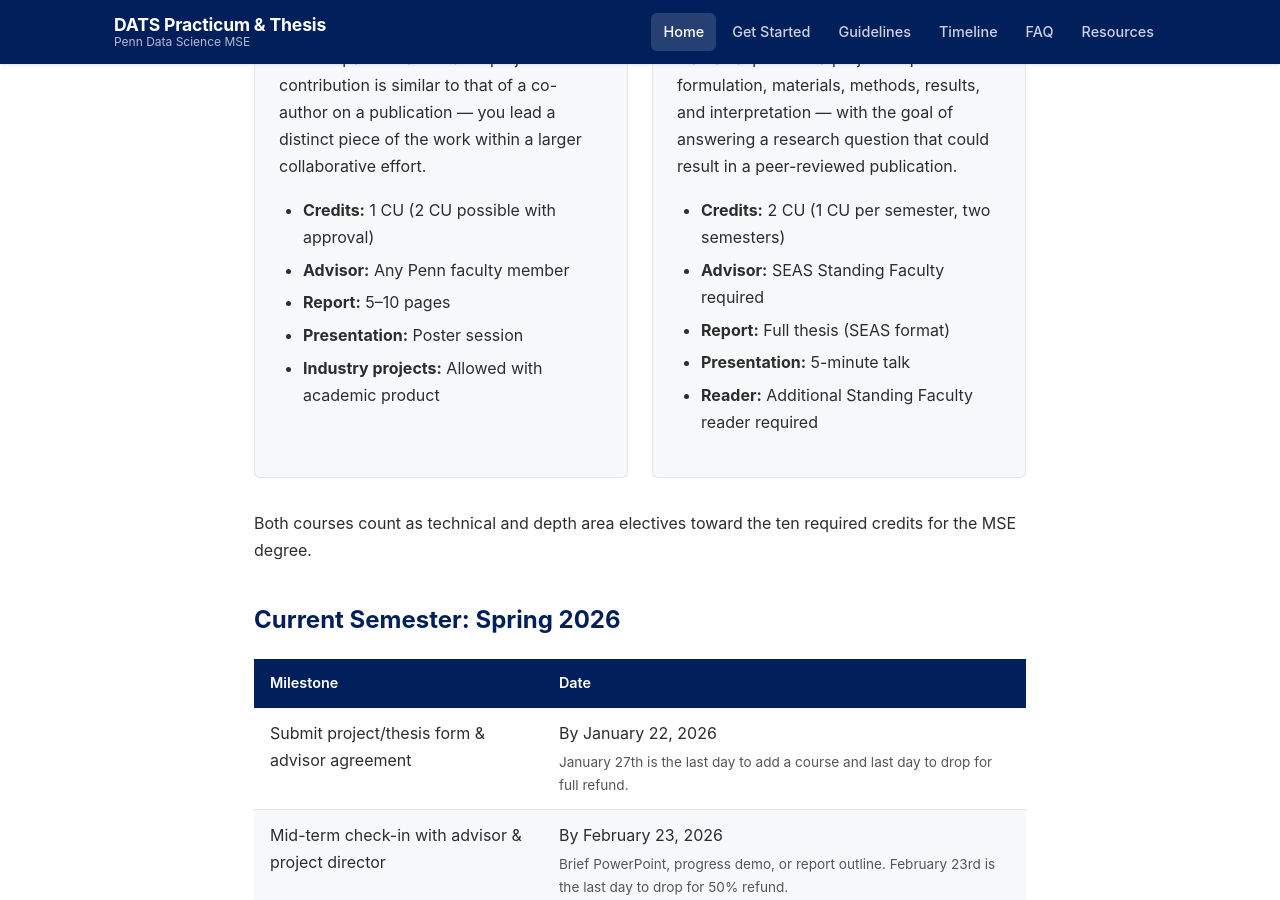
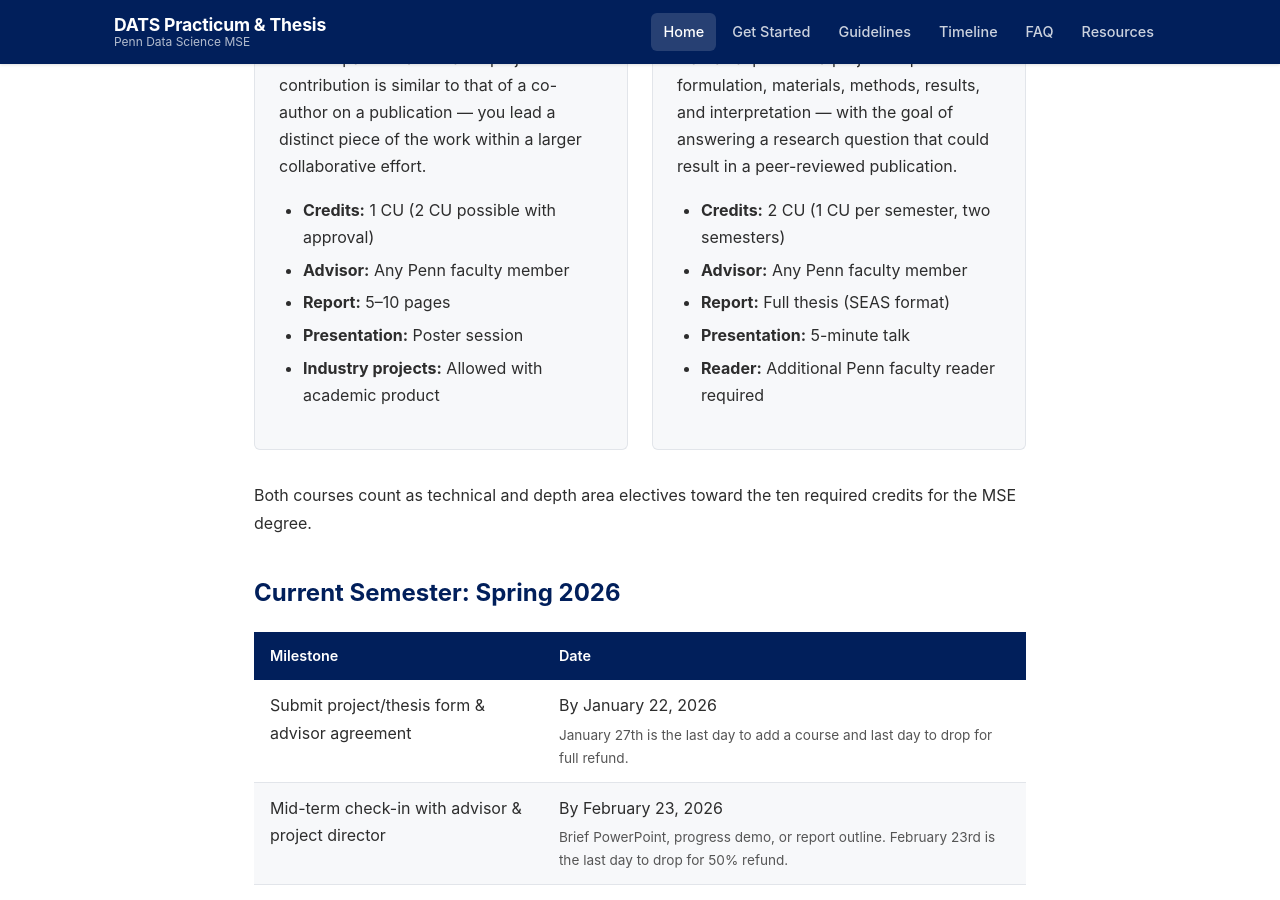
Before and after one commit to chandrasg/dats-projects, a Jekyll site: the page built from index.md, in a window 1280 px wide and 900 px high, scrolled down 559 px. Built offline with Jekyll 4.4.1, drawn with Linux system fonts in a browser that asks for light colours.

Commit message:
Update thesis advisor requirement; remove poster budget code from guidelines
Thesis advisor is any Penn faculty (not SEAS Standing Faculty only).
Updated guidelines, home page comparison, and get-started page.
Removed budget code from guidelines; students should contact Staci.

Co-Authored-By: Claude Sonnet 4.6 <noreply@anthropic.com>

```diff
--- a/index.md
+++ b/index.md
@@ -33,10 +33,10 @@ title: Home
 <p>A deeper research endeavor where you lead all aspects of a project — problem formulation, materials, methods, results, and interpretation — with the goal of answering a research question that could result in a peer-reviewed publication.</p>
 <ul>
 <li><strong>Credits:</strong> 2 CU (1 CU per semester, two semesters)</li>
-<li><strong>Advisor:</strong> SEAS Standing Faculty required</li>
+<li><strong>Advisor:</strong> Any Penn faculty member</li>
 <li><strong>Report:</strong> Full thesis (SEAS format)</li>
 <li><strong>Presentation:</strong> 5-minute talk</li>
-<li><strong>Reader:</strong> Additional Standing Faculty reader required</li>
+<li><strong>Reader:</strong> Additional Penn faculty reader required</li>
 </ul>
 </div>
 </div>
```
Also changed, not shown: pages/get-started.md (+2 -2 lines), pages/guidelines.md (+2 -2 lines), 1 other file.
